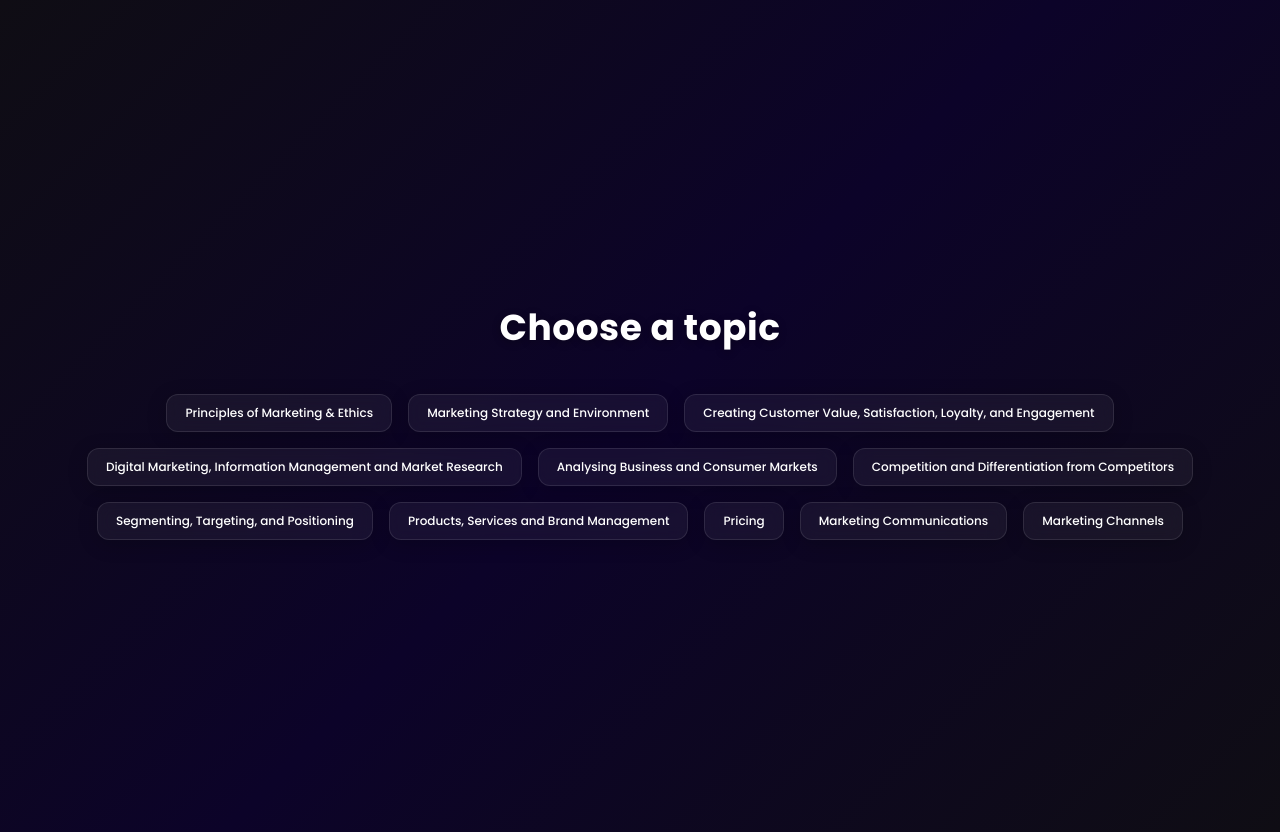
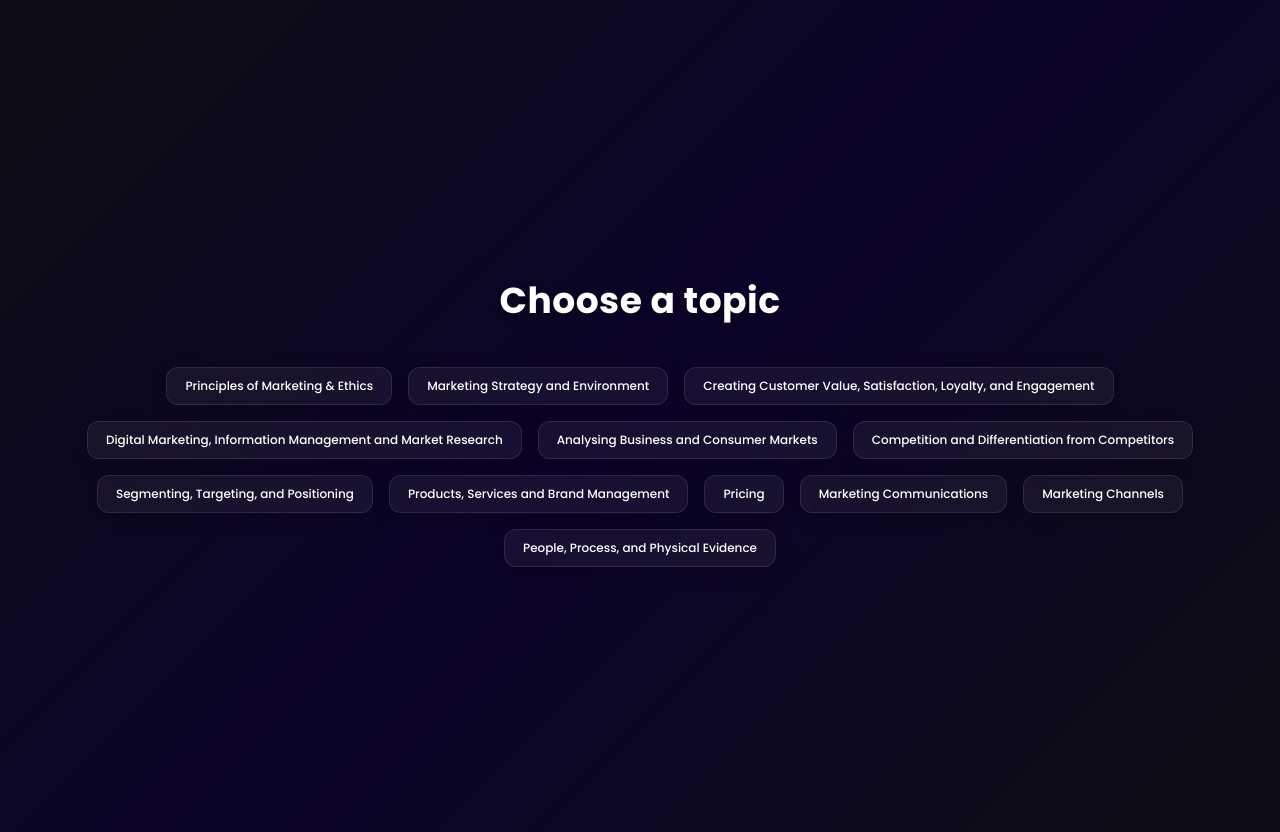
Before and after one commit to osterowsky/innovation-mgt, a React (Vite) app: page / in a window 1280 px wide. Built offline with nearby package versions, Linux system fonts and the light colour scheme.

Commit message:
feature: marketing done

```diff
--- a/src/App.tsx
+++ b/src/App.tsx
@@ -13,7 +13,8 @@ const TOPICS = [
   'Products, Services and Brand Management',
   'Pricing',
   'Marketing Communications',
-  'Marketing Channels'
+  'Marketing Channels',
+  'People, Process, and Physical Evidence'
 ]
 
 export default function App() {
```
Also changed, not shown: 1 other file (tests, documents, lock files or other folders).
